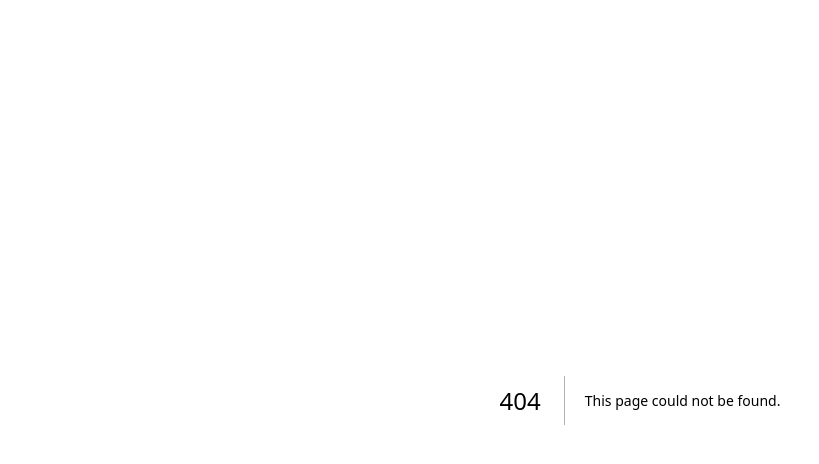
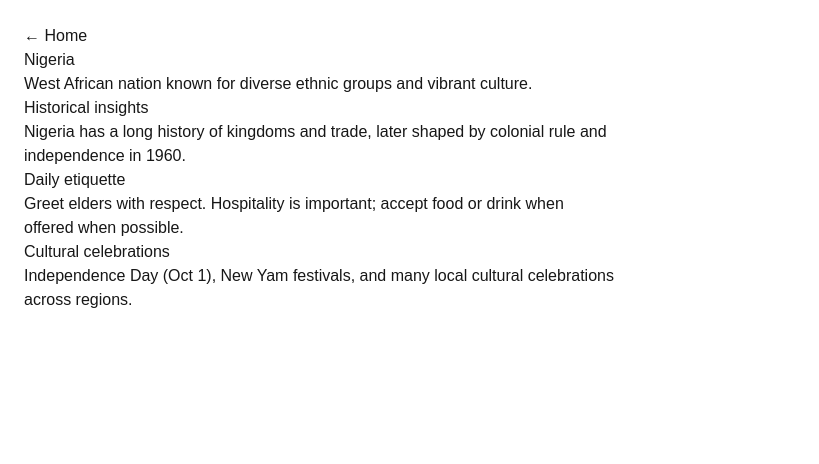
Before and after one commit to essodong-pro/global-roots, a Next.js app: page /countries/1 in a window 1280 px wide. Before the commit this address had no page. Shown: the top 464 px of the page, without its empty margins (0-819 px from the left). Built offline with nearby package versions, Linux system fonts and the light colour scheme.

Commit message:
Second issue (with placeholders)

```diff
--- /dev/null
+++ b/app/api/countries/[id]/route.ts
@@ -0,0 +1,24 @@
+import { NextResponse } from "next/server";
+import { getCountryById } from "@/lib/countries";
+
+// GET /api/countries/:id
+// PLACEHOLDER (Issue 6): keep this endpoint; replace getCountryById() with real service later.
+export async function GET(
+  _request: Request,
+  { params }: { params: Promise<{ id: string }> },
+) {
+  const { id } = await params;
+  const countryId = Number(id);
+
+  if (Number.isNaN(countryId)) {
+    return NextResponse.json({ error: "Invalid country id" }, { status: 400 });
+  }
+
+  const country = getCountryById(countryId);
+
+  if (!country) {
+    return NextResponse.json({ error: "Country not found" }, { status: 404 });
+  }
+
+  return NextResponse.json(country);
+}
--- /dev/null
+++ b/app/api/countries/route.ts
@@ -0,0 +1,8 @@
+import { NextResponse } from "next/server";
+import { getCountries } from "@/lib/countries";
+
+// GET /api/countries
+// PLACEHOLDER (Issue 6): keep this endpoint; replace getCountries() with real service later.
+export async function GET() {
+  return NextResponse.json(getCountries());
+}
--- /dev/null
+++ b/app/countries/[id]/page.tsx
@@ -0,0 +1,52 @@
+import Link from "next/link";
+import { notFound } from "next/navigation";
+import { getCountryById } from "@/lib/countries";
+
+// PLACEHOLDER (Issue 1): Directory cards should link here: /countries/[id]
+// PLACEHOLDER (Issue 8 / 7): Replace plain layout with polished / responsive Tailwind UI
+
+export default async function CountryDetailPage({
+  params,
+}: {
+  params: Promise<{ id: string }>;
+}) {
+  const { id } = await params;
+  const countryId = Number(id);
+
+  if (Number.isNaN(countryId)) {
+    notFound();
+  }
+
+  // PLACEHOLDER (Issue 6): Could fetch(`/api/countries/${id}`) instead once the service is final.
+  const country = getCountryById(countryId);
+
+  if (!country) {
+    notFound();
+  }
+
+  return (
+    <main style={{ padding: "1.5rem", maxWidth: "40rem" }}>
+      <p>
+        <Link href="/">← Home</Link>
+      </p>
+
+      <h1>{country.name}</h1>
+      <p>{country.summary}</p>
+
+      <section>
+        <h2>Historical insights</h2>
+        <p>{country.history}</p>
+      </section>
+
+      <section>
+        <h2>Daily etiquette</h2>
+        <p>{country.etiquette}</p>
+      </section>
+
+      <section>
+        <h2>Cultural celebrations</h2>
+        <p>{country.celebrations}</p>
+      </section>
+    </main>
+  );
+}
--- a/app/layout.tsx
+++ b/app/layout.tsx
@@ -13,8 +13,9 @@ const geistMono = Geist_Mono({
 });
 
 export const metadata: Metadata = {
-  title: "Create Next App",
-  description: "Generated by create next app",
+  title: "GlobalRoots",
+  description:
+    "Explore country cultural profiles: history, etiquette, and celebrations.",
 };
 
 export default function RootLayout({ children }: LayoutProps<"/">) {
--- a/app/page.tsx
+++ b/app/page.tsx
@@ -1,69 +1,37 @@
-import Image from "next/image";
+import Link from "next/link";
+import { getCountries } from "@/lib/countries";
+
+// TEMPORARY home for Issue 2 testing.
+// PLACEHOLDER (Issue 1): Replace this page (or move these links) with the searchable country directory.
+// PLACEHOLDER (Issue 3): Map entry point can live in nav later.
+// PLACEHOLDER (Issue 8 / 7): Style and make responsive later.
 
 export default function Home() {
+  const countries = getCountries();
+
   return (
-    <div className="flex flex-col flex-1 items-center justify-center bg-zinc-50 font-sans dark:bg-black">
-      <main className="flex flex-1 w-full max-w-3xl flex-col items-center justify-between py-32 px-16 bg-white dark:bg-black sm:items-start">
-        <Image
-          className="dark:invert h-5 w-[100px]"
-          src="/next.svg"
-          alt="Next.js logo"
-          width={100}
-          height={20}
-          priority
-        />
-        <div className="flex flex-col items-center gap-6 text-center sm:items-start sm:text-left">
-          <h1 className="max-w-xs text-3xl font-semibold leading-10 tracking-tight text-black dark:text-zinc-50">
-            To get started, edit the{" "}
-            <code className="rounded bg-black/[.06] px-1.5 py-0.5 font-mono text-[0.9em] dark:bg-white/[.08]">
-              page.tsx
-            </code>{" "}
-            file.
-          </h1>
-          <p className="max-w-md text-lg leading-8 text-zinc-600 dark:text-zinc-400">
-            Looking for a starting point or more instructions? Head over to{" "}
-            <a
-              href="https://vercel.com/templates?framework=next.js&utm_source=create-next-app&utm_medium=appdir-template-tw&utm_campaign=create-next-app"
-              className="font-medium text-zinc-950 dark:text-zinc-50"
-            >
-              Templates
-            </a>{" "}
-            or the{" "}
-            <a
-              href="https://nextjs.org/learn?utm_source=create-next-app&utm_medium=appdir-template-tw&utm_campaign=create-next-app"
-              className="font-medium text-zinc-950 dark:text-zinc-50"
-            >
-              Learning
-            </a>{" "}
-            center.
-          </p>
-        </div>
-        <div className="flex flex-col gap-4 text-base font-medium sm:flex-row">
-          <a
-            className="flex h-12 w-full items-center justify-center gap-2 rounded-full bg-foreground px-5 text-background transition-colors hover:bg-[#383838] dark:hover:bg-[#ccc] md:w-[158px]"
-            href="https://vercel.com/new?utm_source=create-next-app&utm_medium=appdir-template-tw&utm_campaign=create-next-app"
-            target="_blank"
-            rel="noopener noreferrer"
-          >
-            <Image
-              className="dark:invert h-[14px] w-4"
-              src="/vercel.svg"
-              alt="Vercel logomark"
-              width={16}
-              height={14}
-            />
-            Deploy Now
-          </a>
-          <a
-            className="flex h-12 w-full items-center justify-center rounded-full border border-solid border-black/[.08] px-5 transition-colors hover:border-transparent hover:bg-black/[.04] dark:border-white/[.145] dark:hover:bg-[#1a1a1a] md:w-[158px]"
-            href="https://nextjs.org/docs?utm_source=create-next-app&utm_medium=appdir-template-tw&utm_campaign=create-next-app"
-            target="_blank"
-            rel="noopener noreferrer"
-          >
-            Documentation
-          </a>
-        </div>
-      </main>
-    </div>
+    <main style={{ padding: "1.5rem" }}>
+      <h1>GlobalRoots</h1>
+      <p>Temporary sample links (Issue 2). Teammates: delete or replace this block.</p>
+
+      <h2>Sample countries</h2>
+      <ul>
+        {countries.map((country) => (
+          <li key={country.id}>
+            <Link href={`/countries/${country.id}`}>{country.name}</Link>
+          </li>
+        ))}
+      </ul>
+
+      <h2>API smoke checks</h2>
+      <ul>
+        <li>
+          <Link href="/api/countries">GET /api/countries</Link>
+        </li>
+        <li>
+          <Link href="/api/countries/1">GET /api/countries/1</Link>
+        </li>
+      </ul>
+    </main>
   );
 }
--- /dev/null
+++ b/lib/countries.ts
@@ -0,0 +1,79 @@
+// PLACEHOLDER (Issue 6): Replace this mock file with the real data service / DB layer.
+// Keep the same Country shape (or update API + pages if the schema changes).
+
+export type Country = {
+  id: number;
+  name: string;
+  summary: string;
+  history: string;
+  etiquette: string;
+  celebrations: string;
+};
+
+export const countries: Country[] = [
+  {
+    id: 1,
+    name: "Nigeria",
+    summary: "West African nation known for diverse ethnic groups and vibrant culture.",
+    history:
+      "Nigeria has a long history of kingdoms and trade, later shaped by colonial rule and independence in 1960.",
+    etiquette:
+      "Greet elders with respect. Hospitality is important; accept food or drink when offered when possible.",
+    celebrations:
+      "Independence Day (Oct 1), New Yam festivals, and many local cultural celebrations across regions.",
+  },
+  {
+    id: 2,
+    name: "Mexico",
+    summary: "North American country with Indigenous and Spanish cultural roots.",
+    history:
+      "Home to civilizations such as the Maya and Aztec, then Spanish colonial history and independence in 1821.",
+    etiquette:
+      "Greetings are warm. Use polite titles (Señor/Señora). Meals and family time are valued.",
+    celebrations:
+      "Día de los Muertos, Independence Day (Sept 16), and regional fiestas.",
+  },
+  {
+    id: 3,
+    name: "United States",
+    summary: "Large North American country with many regional cultures and traditions.",
+    history:
+      "Formed from colonies and later expansion; independence declared in 1776 with ongoing cultural diversity.",
+    etiquette:
+      "Handshakes are common. Personal space matters. Punctuality is often expected in professional settings.",
+    celebrations:
+      "Independence Day (July 4), Thanksgiving, and many community and cultural festivals.",
+  },
+  {
+    id: 4,
+    name: "England",
+    summary: "Country within the United Kingdom with deep historical landmarks and customs.",
+    history:
+      "From early kingdoms through empire and modern parliamentary democracy; rich literary and civic traditions.",
+    etiquette:
+      "Queue politely. Saying please/thank you is expected. Avoid overly personal questions with new acquaintances.",
+    celebrations:
+      "Guy Fawkes Night, Trooping the Colour, and local village fairs and festivals.",
+  },
+  {
+    id: 5,
+    name: "Japan",
+    summary: "East Asian island nation known for tradition blended with modernity.",
+    history:
+      "Long imperial history, feudal eras, Meiji modernization, and post-war recovery into a major global culture.",
+    etiquette:
+      "Bow when greeting. Remove shoes indoors when expected. Be mindful of quiet public spaces.",
+    celebrations:
+      "New Year (Shōgatsu), cherry blossom season gatherings, and Obon.",
+  },
+];
+
+export function getCountries(): Country[] {
+  // PLACEHOLDER (Issue 6): swap for DB / service call
+  return countries;
+}
+
+export function getCountryById(id: number): Country | undefined {
+  // PLACEHOLDER (Issue 6): swap for DB / service call
+  return countries.find((country) => country.id === id);
+}
```
